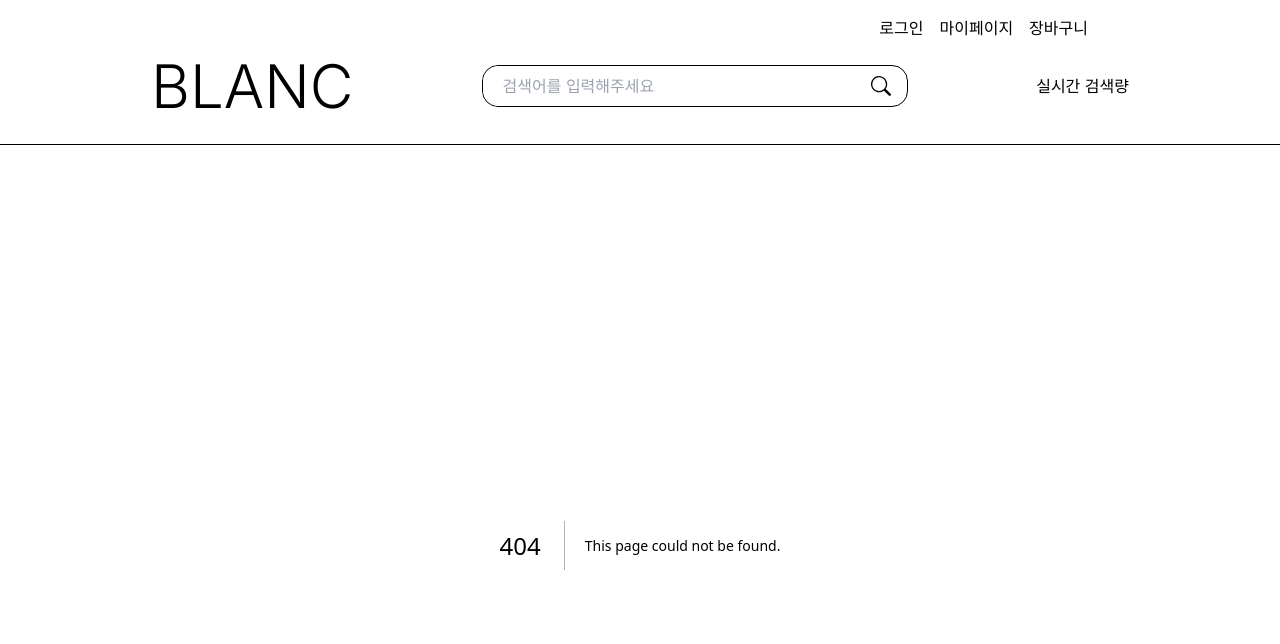
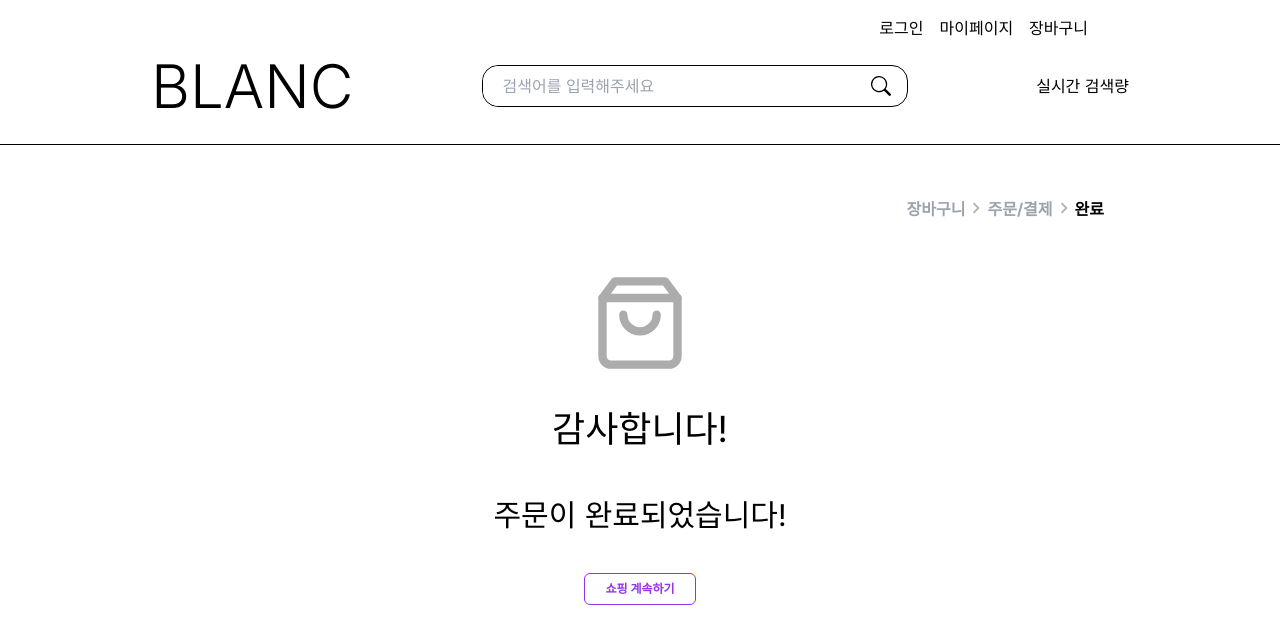
Before and after one commit to BlancProject/frontend, a Next.js app: page /finish in a window 1280 px wide. Before the commit this address had no page. Shown: the top 644 px of the page. Built offline with nearby package versions, Linux system fonts and the light colour scheme.

Commit message:
feat: 완료 페이지 퍼블리싱

```diff
--- /dev/null
+++ b/src/app/finish/page.tsx
@@ -0,0 +1,20 @@
+import { LuShoppingBag } from 'react-icons/lu';
+
+import ShopContinueBtn from '@/components/Cart/Nothing/ShopContinueBtn';
+import Procedure from '@/components/Cart/SubTitle/Procedure';
+
+export default function FinishPage() {
+  return (
+    <div className="body mx-40">
+      <div className="subheader flex justify-end my-10">
+        <Procedure />
+      </div>
+      <div className="flex flex-col items-center">
+        <LuShoppingBag className="my-3" color="#adacac" size="100" />
+        <div className="text-4xl my-6">감사합니다!</div>
+        <div className="text-3xl my-6">주문이 완료되었습니다!</div>
+        <ShopContinueBtn />
+      </div>
+    </div>
+  );
+}
--- a/src/components/Cart/Nothing/Nothing.tsx
+++ b/src/components/Cart/Nothing/Nothing.tsx
@@ -1,9 +1,8 @@
-'use client';
-import { useRouter } from 'next/navigation';
 import { PiWarningCircle } from 'react-icons/pi';
 
+import ShopContinueBtn from './ShopContinueBtn';
+
 export default function Nothing() {
-  const router = useRouter();
   return (
     <div className="flex flex-col items-center justify-center h-80">
       <div className="flex flex-col items-center">
@@ -14,12 +13,7 @@ export default function Nothing() {
         <div className="text-gray-600 font-inter text-xs font-normal mt-2">
           원하는 상품을 장바구니에 담아보세요!
         </div>
-        <button
-          className="w-28 h-8 mt-4 rounded-md border border-solid border-purple-600 text-purple-600 text-xs font-bold"
-          onClick={() => router.push('/')}
-        >
-          쇼핑 계속하기
-        </button>
+        <ShopContinueBtn />
       </div>
     </div>
   );
--- /dev/null
+++ b/src/components/Cart/Nothing/ShopContinueBtn.tsx
@@ -0,0 +1,14 @@
+'use client';
+import { useRouter } from 'next/navigation';
+
+export default function ShopContinueBtn() {
+  const router = useRouter();
+  return (
+    <button
+      className="w-28 h-8 mt-4 rounded-md border border-solid border-purple-600 text-purple-600 text-xs font-bold"
+      onClick={() => router.push('/')}
+    >
+      쇼핑 계속하기
+    </button>
+  );
+}
```
